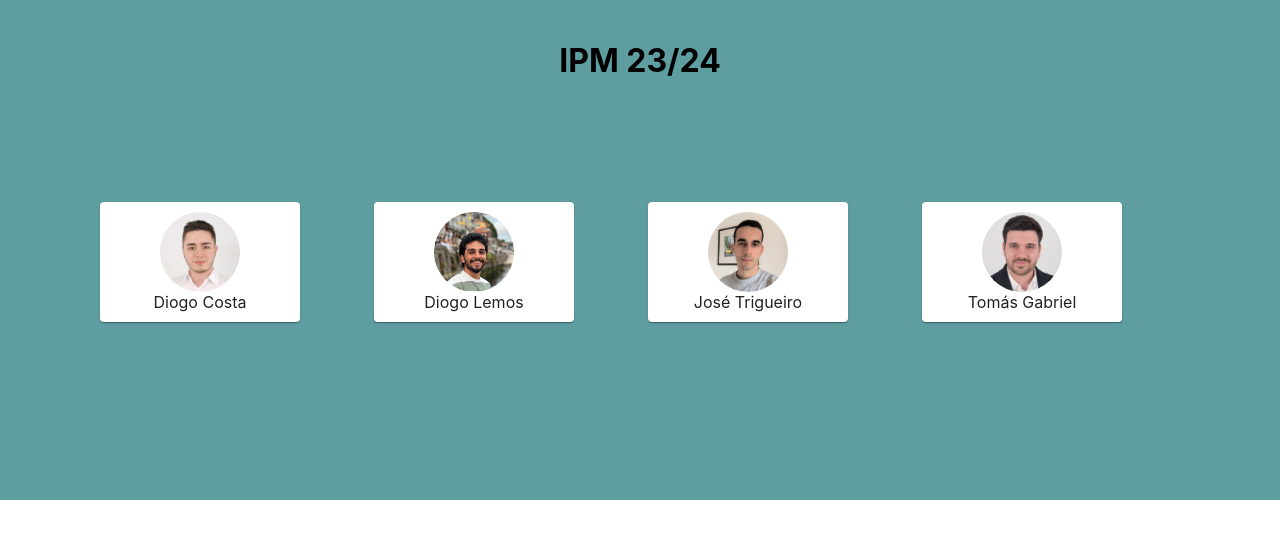
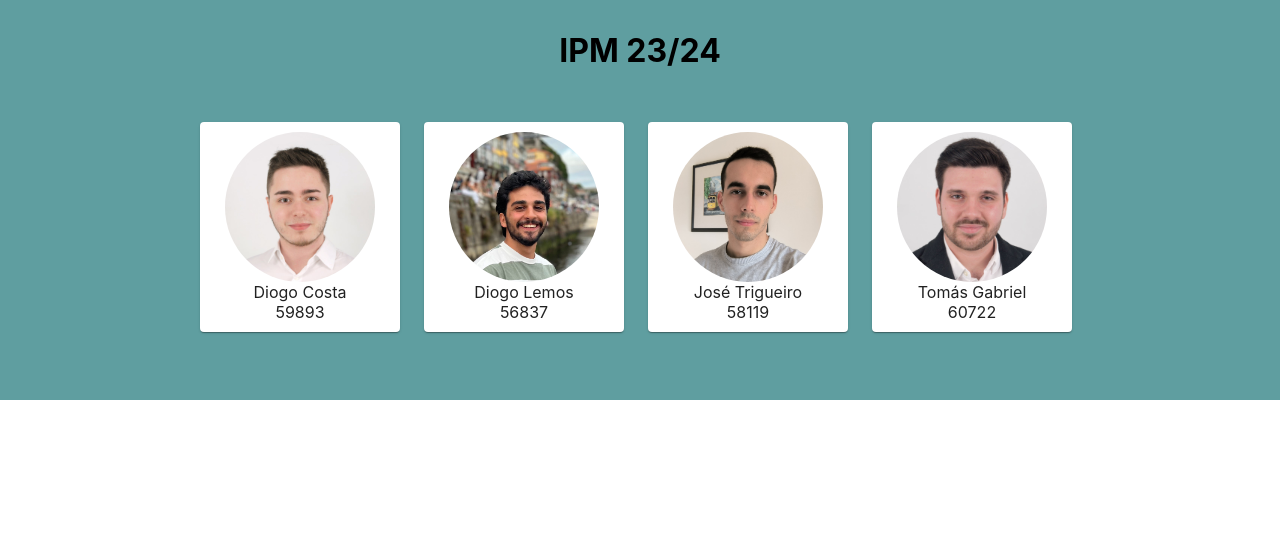
Before and after one commit to dcosta500/ipm-site, a React (Create React App) app: page / in a window 1280 px wide. Shown: the top 538 px of the page. Built offline with nearby package versions, Linux system fonts and the light colour scheme.

Commit message:
Número de aluno adicionado e proporções

```diff
--- a/src/app/components/mainpage/others/Profile.js
+++ b/src/app/components/mainpage/others/Profile.js
@@ -4,7 +4,7 @@ import { Card } from "@mui/material";
 import { Box } from "@mui/material";
 
 function Profile(props) {
-  const avatarScale = 80;
+  const avatarScale = 150;
 
   const avatarStyle = { width: avatarScale, height: avatarScale };
 
@@ -18,6 +18,7 @@ function Profile(props) {
         />
       </Box>
       <Box>{props.name}</Box>
+      <Box>{props.number}</Box>
     </Card>
   );
 }
--- a/src/app/components/mainpage/sections/MembersSection.css
+++ b/src/app/components/mainpage/sections/MembersSection.css
@@ -1,16 +1,16 @@
 .MembersSection {
-  height: 500px;
+  height: 400px;
   background-color: cadetblue;
 }
 
 .Title {
   margin-top: 0;
-  padding-top: 20px;
+  padding-top: 10px;
 }
 
 .ProfileBarContainer {
   display: flex;
   align-items: center;
-  padding: 10px 100px;
-  height: 300px;
+  padding: 10px 200px;
+  height: 250px;
 }
--- a/src/app/components/mainpage/sections/MembersSection.js
+++ b/src/app/components/mainpage/sections/MembersSection.js
@@ -9,25 +9,29 @@ function MembersSection() {
   const members = [
     {
       name: "Diogo Costa",
+      number: 59893,
       img: require("../../../../assets/profilePhotos/costa_profile.jpeg"),
     },
     {
       name: "Diogo Lemos",
+      number: 56837,
       img: require("../../../../assets/profilePhotos/diogo_lemos_profile.jpg"),
     },
     {
       name: "José Trigueiro",
+      number: 58119,
       img: require("../../../../assets/profilePhotos/jose_profile.jpg"),
     },
     {
       name: "Tomás Gabriel",
+      number: 60722,
       img: require("../../../../assets/profilePhotos/pina_profile.jpeg"),
     },
   ];
 
   let gridItems = members.map((e, i) => (
     <Grid key={i} item xs={3}>
-      <Profile name={e.name} img={e.img} />
+      <Profile name={e.name} number={e.number} img={e.img} />
     </Grid>
   ));
 
```
